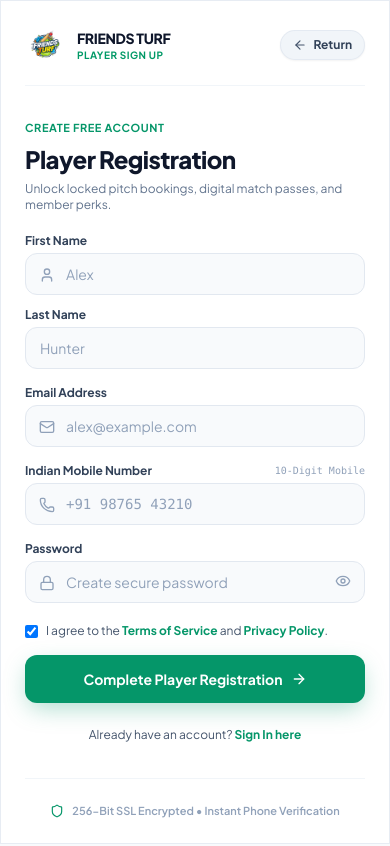
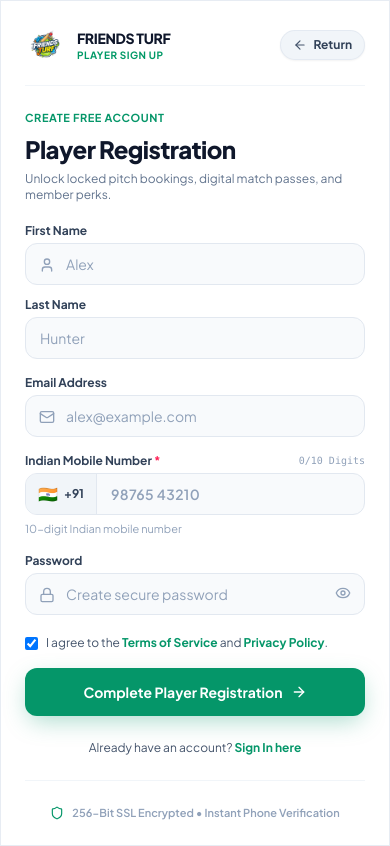
Before and after one commit to yuvanaveen7845-ui/turf-fron, a React (Vite) app in the folder frontend/: page /register in a window 390 px wide. Built offline with nearby package versions, Linux system fonts and the light colour scheme; no server answers.

Commit message:
fix(auth): fix phone input handler to avoid repeated 91 entry and add segmented country badge

```diff
--- a/frontend/src/pages/auth/RegisterPage.tsx
+++ b/frontend/src/pages/auth/RegisterPage.tsx
@@ -49,24 +49,23 @@ export const RegisterPage: React.FC = () => {
     emailAvailability.check(val);
   };
 
-  // Indian phone number sanitizer & formatter
+  // Indian phone number sanitizer (strict 10-digit mobile)
   const handlePhoneChange = (e: React.ChangeEvent<HTMLInputElement>) => {
     let raw = e.target.value;
-    // Strip non-digit characters
     let digits = raw.replace(/\D/g, "");
+
+    // Normalize pasted numbers with country code or leading zero
     if (digits.startsWith("91") && digits.length > 10) {
       digits = digits.slice(2);
+    } else if (digits.startsWith("0") && digits.length === 11) {
+      digits = digits.slice(1);
     }
-    // Limit to 10 digits
+
+    // Limit strictly to 10 digits
     digits = digits.slice(0, 10);
 
-    let formatted = "";
-    if (digits.length > 0) {
-      formatted = "+91 " + digits.slice(0, 5) + (digits.length > 5 ? " " + digits.slice(5) : "");
-    }
-
-    setFormData((prev) => ({ ...prev, phone: formatted }));
-    phoneAvailability.check(formatted);
+    setFormData((prev) => ({ ...prev, phone: digits }));
+    phoneAvailability.check(digits);
   };
 
   const handleChange = (e: React.ChangeEvent<HTMLInputElement>) => {
@@ -90,8 +89,7 @@ export const RegisterPage: React.FC = () => {
     passwordChecks.hasNumber &&
     passwordChecks.hasSpecial;
 
-  const phoneDigits = formData.phone.replace(/\D/g, "");
-  const isPhoneValid = phoneDigits.length === 12 || phoneDigits.length === 10; // +91XXXXXXXXXX or 10 digits
+  const isPhoneValid = /^[6-9]\d{9}$/.test(formData.phone);
 
   const handleSubmit = async (e: React.FormEvent) => {
     e.preventDefault();
@@ -118,11 +116,12 @@ export const RegisterPage: React.FC = () => {
     setError("");
     setLoading(true);
     try {
+      const cleanPhone = formData.phone.replace(/\D/g, "");
       await register({
         first_name: formData.first_name,
         last_name: formData.last_name,
         email: formData.email,
-        phone: formData.phone,
+        phone: cleanPhone.startsWith("91") && cleanPhone.length === 12 ? `+${cleanPhone}` : `+91${cleanPhone}`,
         password: formData.password,
       });
 
@@ -463,34 +462,62 @@ export const RegisterPage: React.FC = () => {
               <div className="space-y-1">
                 <div className="flex items-center justify-between">
                   <label className="block text-xs font-bold text-slate-700">
-                    Indian Mobile Number
+                    Indian Mobile Number <span className="text-rose-500">*</span>
                   </label>
-                  <span className="text-[10px] text-slate-400 font-mono">10-Digit Mobile</span>
+                  <span className="text-[10px] text-slate-400 font-mono">
+                    {formData.phone.length}/10 Digits
+                  </span>
                 </div>
                 <div className="relative">
-                  <Phone className="w-4 h-4 text-slate-400 absolute left-3.5 top-3.5 pointer-events-none" />
+                  <div
+                    className={`flex rounded-xl border bg-[#F8FAFC] focus-within:bg-white transition-colors overflow-hidden ${
+                      phoneAvailability.exists
+                        ? "border-amber-400 focus-within:border-amber-500"
+                        : isPhoneValid
+                        ? "border-emerald-500 focus-within:border-[#059669]"
+                        : "border-slate-200 focus-within:border-[#059669]"
+                    }`}
+                  >
+                    <div className="flex items-center space-x-1.5 px-3 bg-slate-100/90 border-r border-slate-200 text-xs font-bold text-slate-700 select-none">
+                      <span className="text-base leading-none">🇮🇳</span>
+                      <span>+91</span>
+                    </div>
                     <input
                       type="tel"
+                      inputMode="numeric"
+                      pattern="[0-9]*"
+                      maxLength={10}
                       required
                       name="phone"
                       value={formData.phone}
                       onChange={handlePhoneChange}
-                    placeholder="+91 98765 43210"
-                    className={`w-full pl-10 pr-10 py-2.5 bg-[#F8FAFC] border rounded-xl text-sm text-slate-900 placeholder-slate-400 font-mono focus:outline-none focus:bg-white transition-colors ${
-                      phoneAvailability.exists
-                        ? "border-amber-400 focus:border-amber-500"
-                        : "border-slate-200 focus:border-[#059669]"
-                    }`}
+                      placeholder="98765 43210"
+                      className="w-full px-3.5 py-2.5 bg-transparent text-sm text-slate-900 font-semibold placeholder-slate-400 focus:outline-none tracking-wide"
                     />
                     {phoneAvailability.checking && (
-                    <div className="absolute right-3.5 top-3.5">
+                      <div className="flex items-center pr-3">
                         <div className="w-3.5 h-3.5 border-2 border-emerald-600 border-t-transparent rounded-full animate-spin" />
                       </div>
                     )}
-                  {!phoneAvailability.checking && phoneAvailability.exists === false && (
-                    <div className="absolute right-3.5 top-3 text-emerald-600">
+                    {!phoneAvailability.checking && phoneAvailability.exists === false && isPhoneValid && (
+                      <div className="flex items-center pr-3 text-emerald-600">
                         <CheckCircle2 className="w-4 h-4" />
                       </div>
+                    )}
+                  </div>
+                </div>
+                <div className="flex items-center justify-between text-[11px] pt-0.5">
+                  {phoneAvailability.exists ? (
+                    <span className="text-amber-600 font-bold">
+                      Account with this mobile already exists.{" "}
+                      <Link to="/login" className="underline font-black">Sign in</Link>
+                    </span>
+                  ) : formData.phone.length === 10 ? (
+                    <span className={isPhoneValid ? "text-emerald-600 font-bold" : "text-rose-500 font-bold"}>
+                      {isPhoneValid ? "✓ Valid 10-digit Indian mobile number" : "Invalid prefix (must start with 6, 7, 8, or 9)"}
+                    </span>
+                  ) : (
+                    <span className="text-slate-400">10-digit Indian mobile number</span>
                   )}
                 </div>
               </div>
```
Lines whose indentation alone changed are shown as unchanged.
